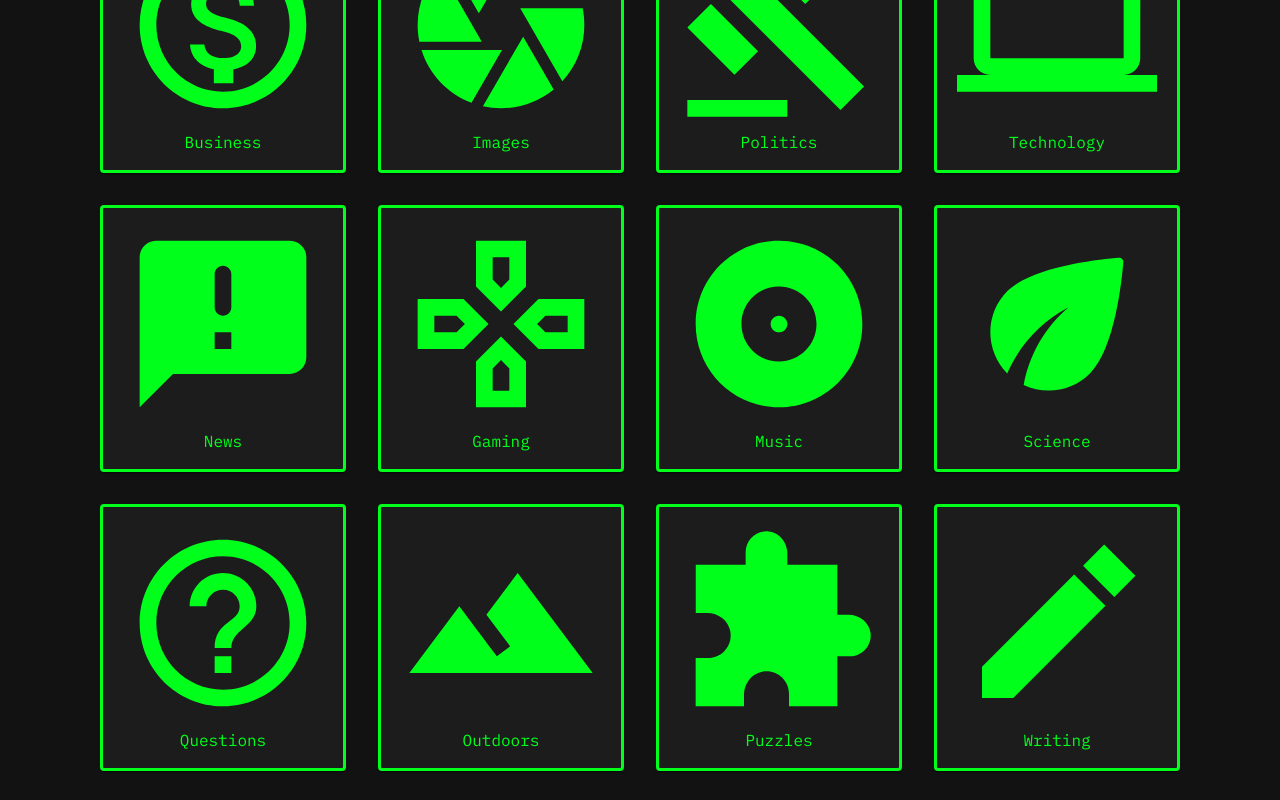
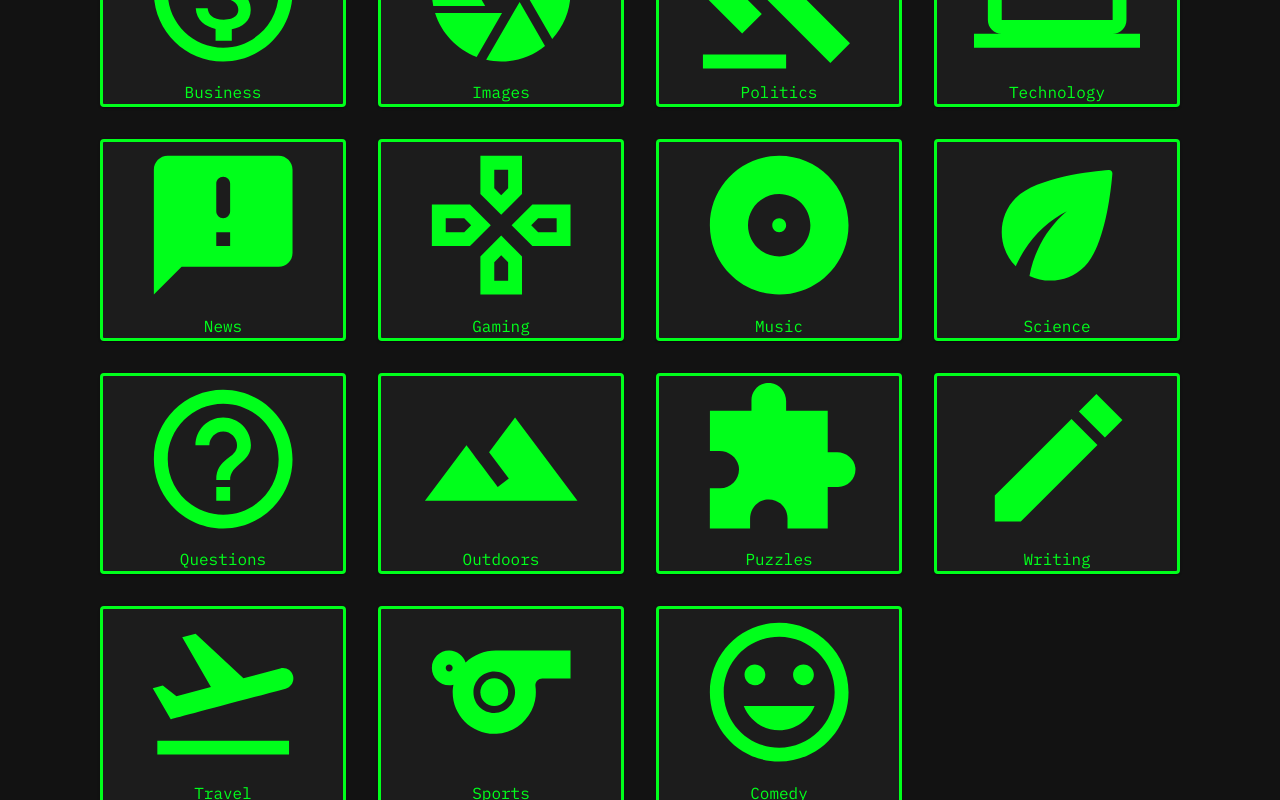
Before and after one commit to pwetherbee/cipherforums-backend, a React (Create React App) app in the folder client/: page /Public in a window 1280 px wide. Shown: the part 260-1060 px from the top of the page. Built offline with nearby package versions, Linux system fonts and the light colour scheme; no server answers.

Commit message:
restyled public forums

```diff
--- a/client/src/pages/Public.js
+++ b/client/src/pages/Public.js
@@ -26,7 +26,7 @@ const useStyles = makeStyles((theme) => ({
     padding: 100,
   },
   paper: {
-    padding: theme.spacing(2),
+    padding: theme.spacing(0),
     textAlign: "center",
     color: theme.palette.text.secondary,
     borderTopWidth: 3,
@@ -45,7 +45,7 @@ export default function AutoGrid() {
           <Link href="/pubforum">
             {/* <Link href="/public/business"> */}
             <Paper className={classes.paper}>
-              <MonetizationOnOutlinedIcon style={{ fontSize: 200 }} />
+              <MonetizationOnOutlinedIcon style={{ fontSize: "13vw" }} />
               <Typography>Business</Typography>
             </Paper>
           </Link>
@@ -54,7 +54,7 @@ export default function AutoGrid() {
           <Link href="/pubforum">
             {/* <Link href="/public/images"> */}
             <Paper className={classes.paper}>
-              <CameraSharpIcon style={{ fontSize: 200 }} />
+              <CameraSharpIcon style={{ fontSize: "13vw" }} />
               <Typography>Images</Typography>
             </Paper>
           </Link>
@@ -63,7 +63,7 @@ export default function AutoGrid() {
           <Link href="/pubforum">
             {/* <Link href="/public/politics"> */}
             <Paper className={classes.paper}>
-              <GavelSharpIcon style={{ fontSize: 200 }} />
+              <GavelSharpIcon style={{ fontSize: "13vw" }} />
               <Typography>Politics</Typography>
             </Paper>
           </Link>
@@ -72,7 +72,7 @@ export default function AutoGrid() {
           <Link href="/pubforum">
             {/* <Link href="/public/technology"> */}
             <Paper className={classes.paper}>
-              <ComputerIcon style={{ fontSize: 200 }} />
+              <ComputerIcon style={{ fontSize: "13vw" }} />
               <Typography>Technology</Typography>
             </Paper>
           </Link>
@@ -81,7 +81,7 @@ export default function AutoGrid() {
           <Link href="/pubforum">
             {/* <Link href="/public/news"> */}
             <Paper className={classes.paper}>
-              <AnnouncementRoundedIcon style={{ fontSize: 200 }} />
+              <AnnouncementRoundedIcon style={{ fontSize: "13vw" }} />
               <Typography>News</Typography>
             </Paper>
           </Link>
@@ -90,7 +90,7 @@ export default function AutoGrid() {
           <Link href="/pubforum">
             {/* <Link href="/public/gaming"> */}
             <Paper className={classes.paper}>
-              <GamesOutlinedIcon style={{ fontSize: 200 }} />
+              <GamesOutlinedIcon style={{ fontSize: "13vw" }} />
               <Typography>Gaming</Typography>
             </Paper>
           </Link>
@@ -99,7 +99,7 @@ export default function AutoGrid() {
           <Link href="/pubforum">
             {/* <Link href="/public/music"> */}
             <Paper className={classes.paper}>
-              <AlbumSharpIcon style={{ fontSize: 200 }} />
+              <AlbumSharpIcon style={{ fontSize: "13vw" }} />
               <Typography>Music</Typography>
             </Paper>
           </Link>
@@ -108,7 +108,7 @@ export default function AutoGrid() {
           <Link href="/pubforum">
             {/* <Link href="/public/science"> */}
             <Paper className={classes.paper}>
-              <EcoRoundedIcon style={{ fontSize: 200 }} />
+              <EcoRoundedIcon style={{ fontSize: "13vw" }} />
               <Typography>Science</Typography>
             </Paper>
           </Link>
@@ -117,7 +117,7 @@ export default function AutoGrid() {
           <Link href="/pubforum">
             {/* <Link href="/public/questions"> */}
             <Paper className={classes.paper}>
-              <HelpOutlineSharpIcon style={{ fontSize: 200 }} />
+              <HelpOutlineSharpIcon style={{ fontSize: "13vw" }} />
               <Typography>Questions</Typography>
             </Paper>
           </Link>
@@ -126,7 +126,7 @@ export default function AutoGrid() {
           <Link href="/pubforum">
             {/* <Link href="/public/outdoors"> */}
             <Paper className={classes.paper}>
-              <FilterHdrIcon style={{ fontSize: 200 }} />
+              <FilterHdrIcon style={{ fontSize: "13vw" }} />
               <Typography>Outdoors</Typography>
             </Paper>
           </Link>
@@ -135,7 +135,7 @@ export default function AutoGrid() {
           <Link href="/pubforum">
             {/* <Link href="/public/puzzles"> */}
             <Paper className={classes.paper}>
-              <ExtensionSharpIcon style={{ fontSize: 200 }} />
+              <ExtensionSharpIcon style={{ fontSize: "13vw" }} />
               <Typography>Puzzles</Typography>
             </Paper>
           </Link>
@@ -144,7 +144,7 @@ export default function AutoGrid() {
           <Link href="/pubforum">
             {/* <Link href="/public/witing"> */}
             <Paper className={classes.paper}>
-              <CreateSharpIcon style={{ fontSize: 200 }} />
+              <CreateSharpIcon style={{ fontSize: "13vw" }} />
               <Typography>Writing</Typography>
             </Paper>
           </Link>
@@ -153,7 +153,7 @@ export default function AutoGrid() {
           <Link href="/pubforum">
             {/* <Link href="/public/travel"> */}
             <Paper className={classes.paper}>
-              <FlightTakeoffIcon style={{ fontSize: 200 }} />
+              <FlightTakeoffIcon style={{ fontSize: "13vw" }} />
               <Typography>Travel</Typography>
             </Paper>
           </Link>
@@ -162,7 +162,7 @@ export default function AutoGrid() {
           <Link href="/pubforum">
             {/* <Link href="/public/sports"> */}
             <Paper className={classes.paper}>
-              <SportsSharpIcon style={{ fontSize: 200 }} />
+              <SportsSharpIcon style={{ fontSize: "13vw" }} />
               <Typography>Sports</Typography>
             </Paper>
           </Link>
@@ -171,7 +171,7 @@ export default function AutoGrid() {
           <Link href="/pubforum">
             {/* <Link href="/public/comedy"> */}
             <Paper className={classes.paper}>
-              <MoodSharpIcon style={{ fontSize: 200 }} />
+              <MoodSharpIcon style={{ fontSize: "13vw" }} />
               <Typography>Comedy</Typography>
             </Paper>
           </Link>
```
